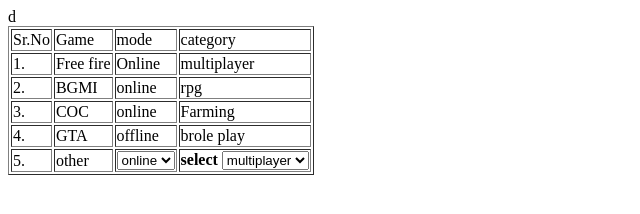
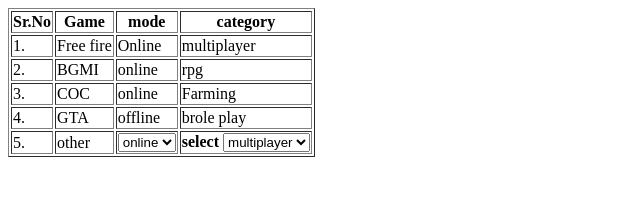
Before and after one commit to Pawan-dev-code/html, a plain HTML site: page 09.08.2024/index.html in a window 1280 px wide. Shown: the whole page, without its empty margins (0-640 px from the left). Drawn offline with Linux system fonts and the light colour scheme.

Commit message:
Add files via upload

```diff
--- a/09.08.2024/index.html
+++ b/09.08.2024/index.html
@@ -8,11 +8,11 @@
 
     <table border="1px">
 <tr>
-    <td>Sr.No</td>
-    <td>Game</td>
-    <td>mode</td>
-    <td>category</td>
-</tr>
+    <th>Sr.No</th>
+    <th>Game</th>
+    <th>mode</th>
+    <th>category</th>
+</th>
 
 <tr>
     <td>1.</td>
@@ -25,7 +25,7 @@
     <td>2.</td>
     <td>BGMI</td>
     <td>online</td>
-    <td>rpg</td>d
+    <td>rpg</td>
 </tr>
 
 <tr>
```
